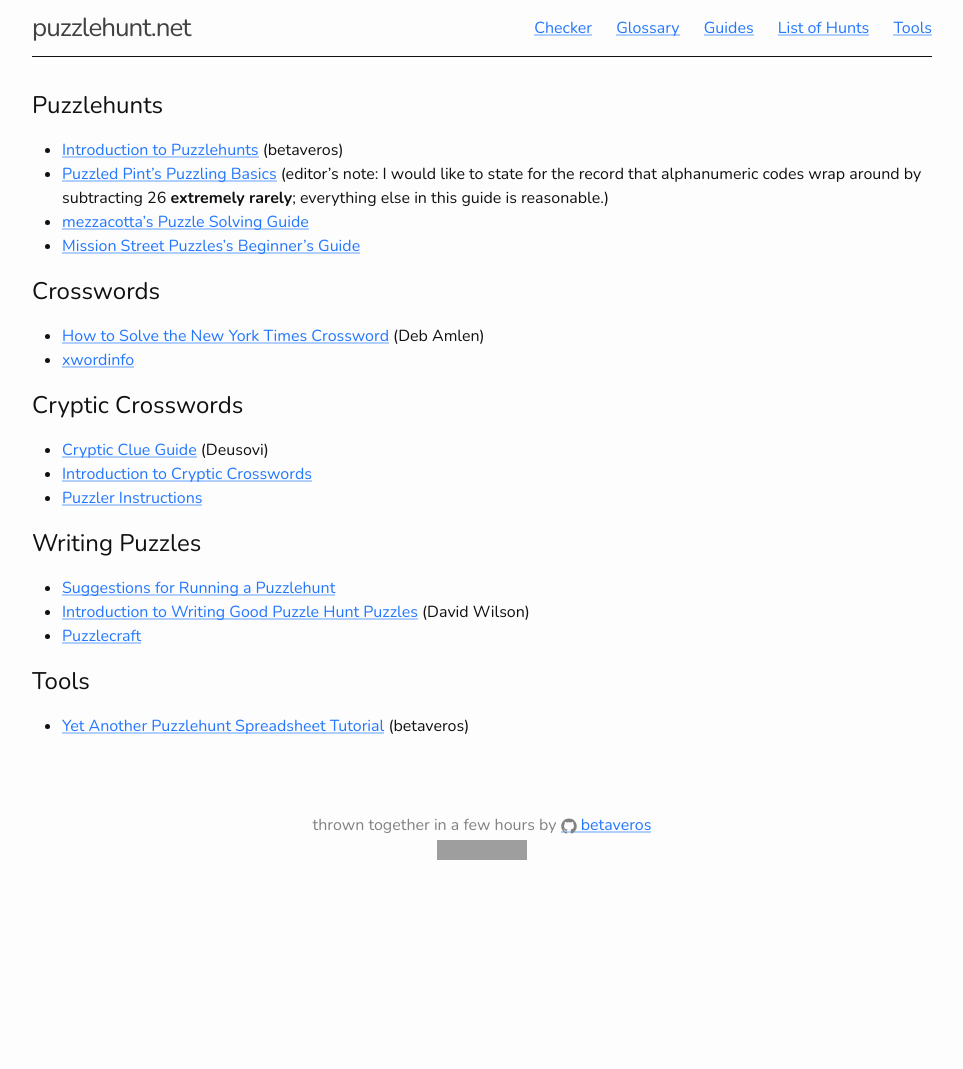
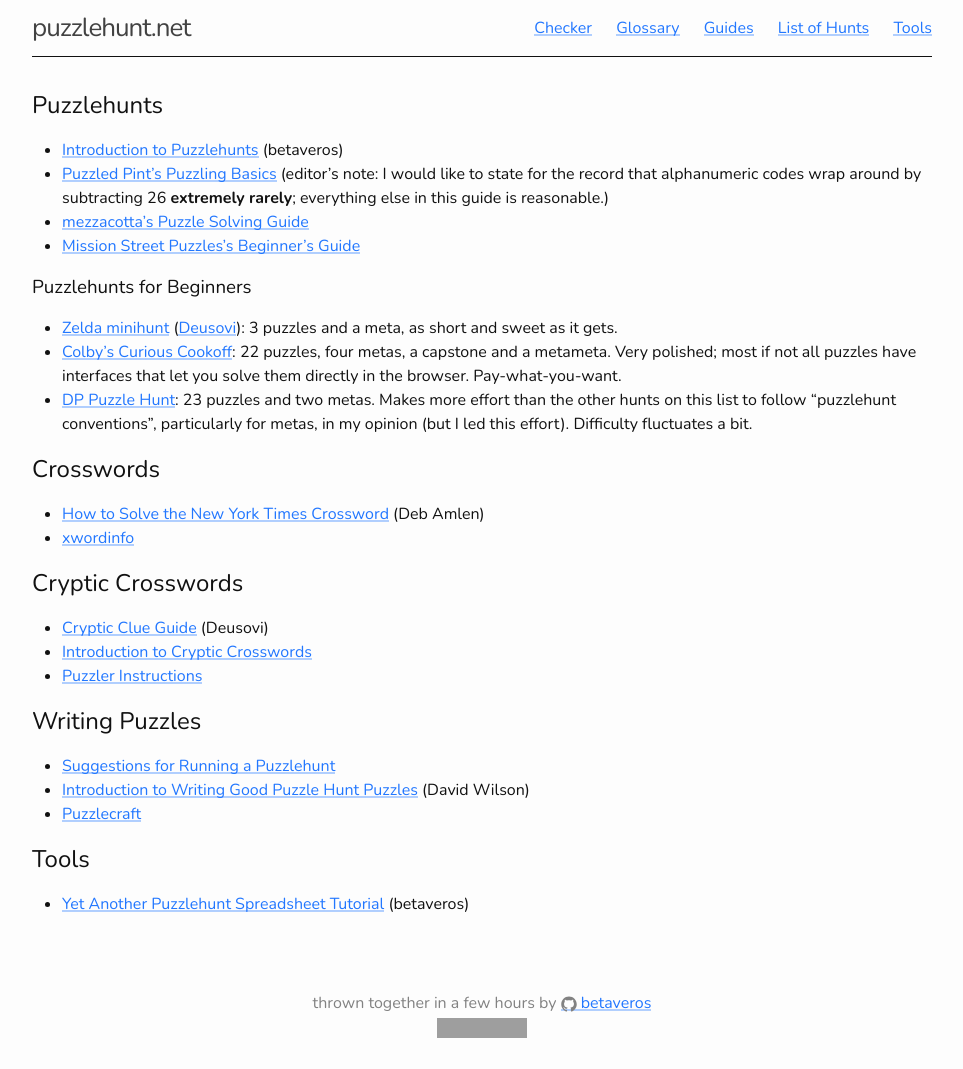
Before and after one commit to betaveros/puzzlehunt.net, a Jekyll site: the page built from guides.md, in a window 1280 px wide. Shown: the whole page, without its empty margins (158-1121 px from the left). Built offline with Jekyll 4.4.1, drawn with Linux system fonts in a browser that asks for light colours; before the commit the page ends 900 px from its top, so only the background shows below that; grey boxes are pictures that could not be loaded.

Commit message:
puzzlehunts for beginners

```diff
--- a/guides.md
+++ b/guides.md
@@ -10,6 +10,12 @@
 - [Puzzled Pint's Puzzling Basics](http://www.puzzledpint.com/files/3513/8254/7894/2013_10_22_Puzzling_Basics_Infographic.pdf) (editor's note: I would like to state for the record that alphanumeric codes wrap around by subtracting 26 **extremely rarely**; everything else in this guide is reasonable.)
 - [mezzacotta's Puzzle Solving Guide](https://www.mezzacotta.net/puzzle/guide.php)
 - [Mission Street Puzzles's Beginner's Guide](https://missionstreetpuzzles.com/beginners-guide/)
+
+### Puzzlehunts for Beginners
+
+- [Zelda minihunt](https://deusovi.github.io/puzzlefiles/zelda-minihunt.pdf) ([Deusovi](https://deusovi.github.io/)): 3 puzzles and a meta, as short and sweet as it gets.
+- [Colby's Curious Cookoff](https://curiouscookoff.com/): 22 puzzles, four metas, a capstone and a metameta. Very polished; most if not all puzzles have interfaces that let you solve them directly in the browser. Pay-what-you-want.
+- [DP Puzzle Hunt](https://dp.puzzlehunt.net/): 23 puzzles and two metas. Makes more effort than the other hunts on this list to follow "puzzlehunt conventions", particularly for metas, in my opinion (but I led this effort). Difficulty fluctuates a bit.
 
 ## Crosswords
 
```
